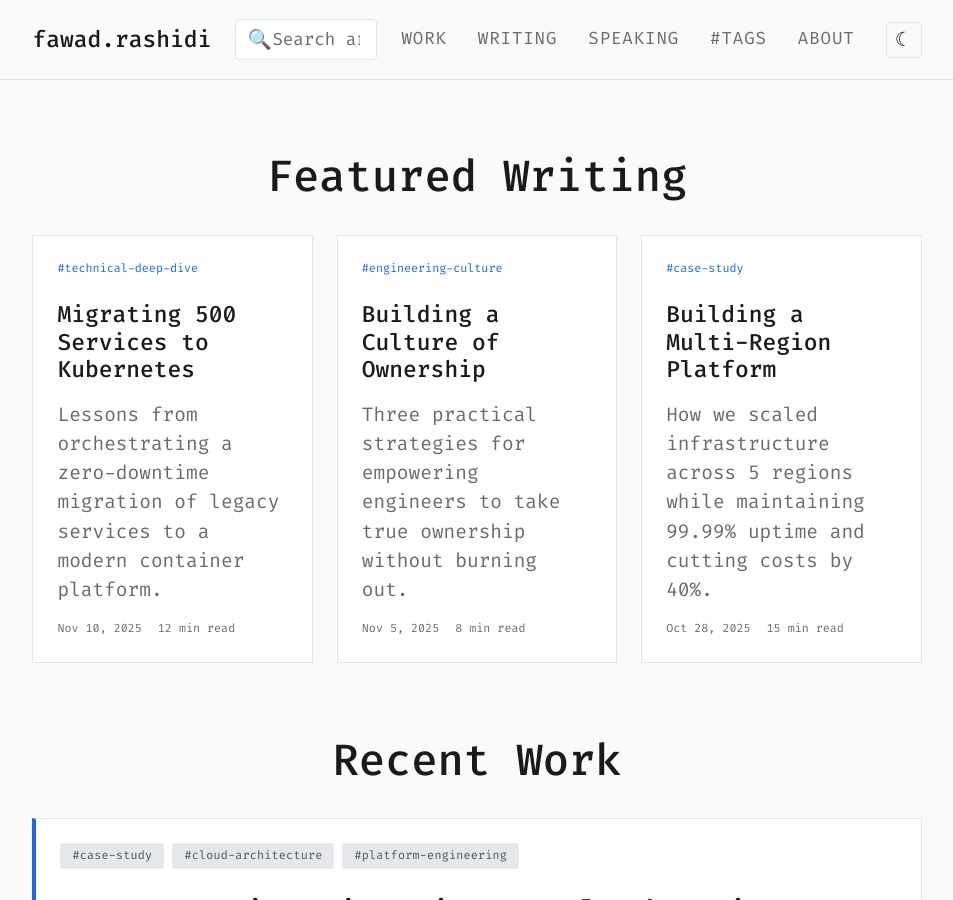
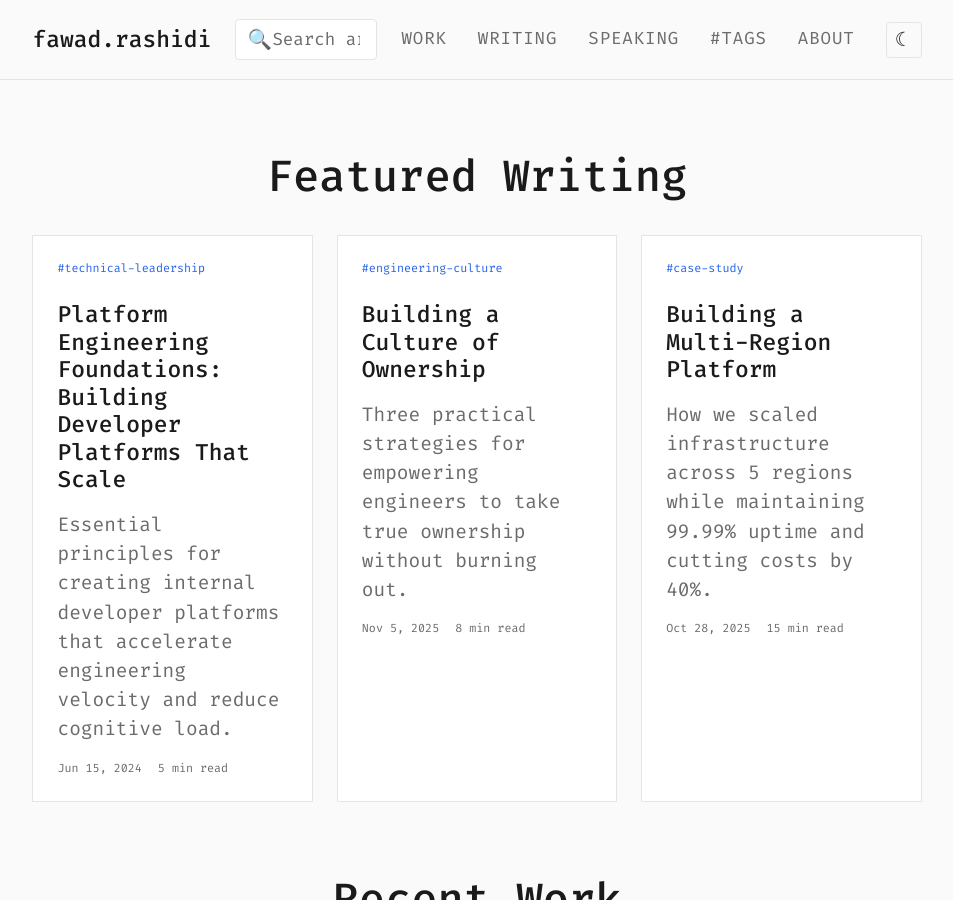
Before and after one commit to fawadafr/fawadafr.github.io, a Jekyll site: the page index.html, which Jekyll copies as it is, in a window 1280 px wide and 900 px high, scrolled down 691 px. Shown: the whole window, without its empty margins (163-1116 px from the left). Built offline with Jekyll 4.4.1, drawn with Linux system fonts in a browser that asks for light colours; comment, search, counter and statistics services are not loaded.

Commit message:
Fix broken link on homepage
Replace deleted article link with actual published blog post.
Updated Featured Writing section to point to Platform Engineering
Foundations article.

🤖 Generated with [Claude Code](https://claude.com/claude-code)

Co-Authored-By: Claude <noreply@anthropic.com>

```diff
--- a/index.html
+++ b/index.html
@@ -993,16 +993,16 @@
       <div class="content-grid">
 
         <article class="content-card">
-          <span class="card-tag">#technical-deep-dive</span>
+          <span class="card-tag">#technical-leadership</span>
           <h3 class="card-title">
-            <a href="/writing/migrating-500-services-kubernetes.html">Migrating 500 Services to Kubernetes</a>
+            <a href="/writing/platform-engineering-foundations/">Platform Engineering Foundations: Building Developer Platforms That Scale</a>
           </h3>
           <p class="card-excerpt">
-            Lessons from orchestrating a zero-downtime migration of legacy services to a modern container platform.
+            Essential principles for creating internal developer platforms that accelerate engineering velocity and reduce cognitive load.
           </p>
           <div class="card-meta">
-            <span>Nov 10, 2025</span>
-            <span>12 min read</span>
+            <span>Jun 15, 2024</span>
+            <span>5 min read</span>
           </div>
         </article>
 
```
